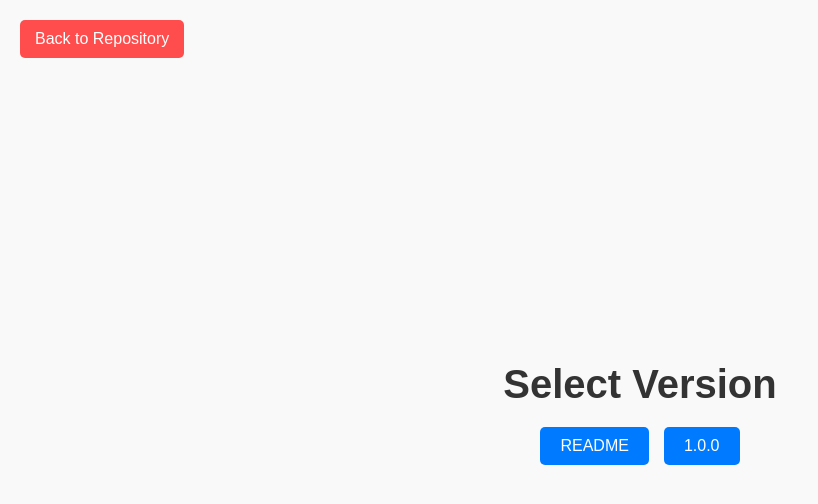
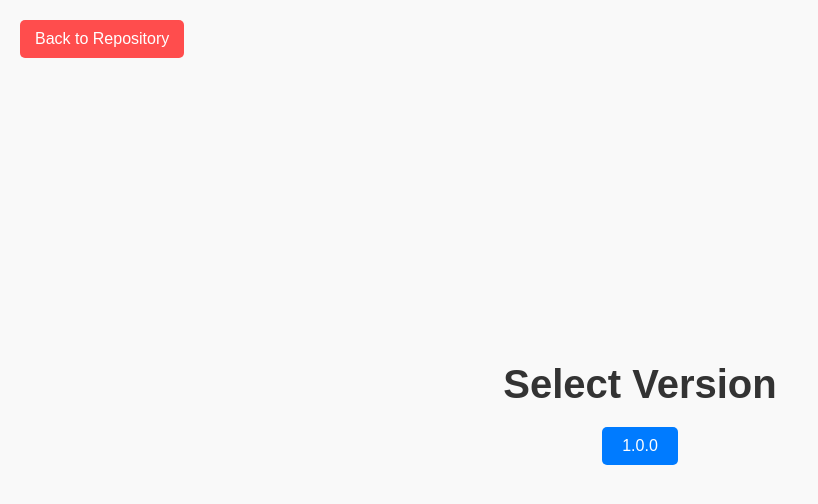
Before and after one commit to Natuworkguy/NNOSTime, a plain HTML site: page index.html in a window 1280 px wide. Shown: the whole page, without its empty margins (0-818 px from the left). Drawn offline with Linux system fonts and the light colour scheme.

Commit message:
Update index.html

```diff
--- a/index.html
+++ b/index.html
@@ -67,7 +67,6 @@
   <button class="back-button" onclick="window.location.href='https://github.com/natuworkguy/NNOSTime/'">Back to Repository</button>
   <h1>Select Version</h1>
   <div class="button-container">
-    <button onclick="window.location.href='https://natuworkguy.github.io/NNOSTime/'">README</button>
     <button onclick="window.location.href='https://natuworkguy.github.io/NNOSTime/1.0.0/'">1.0.0</button>
   </div>
 </body>
```
